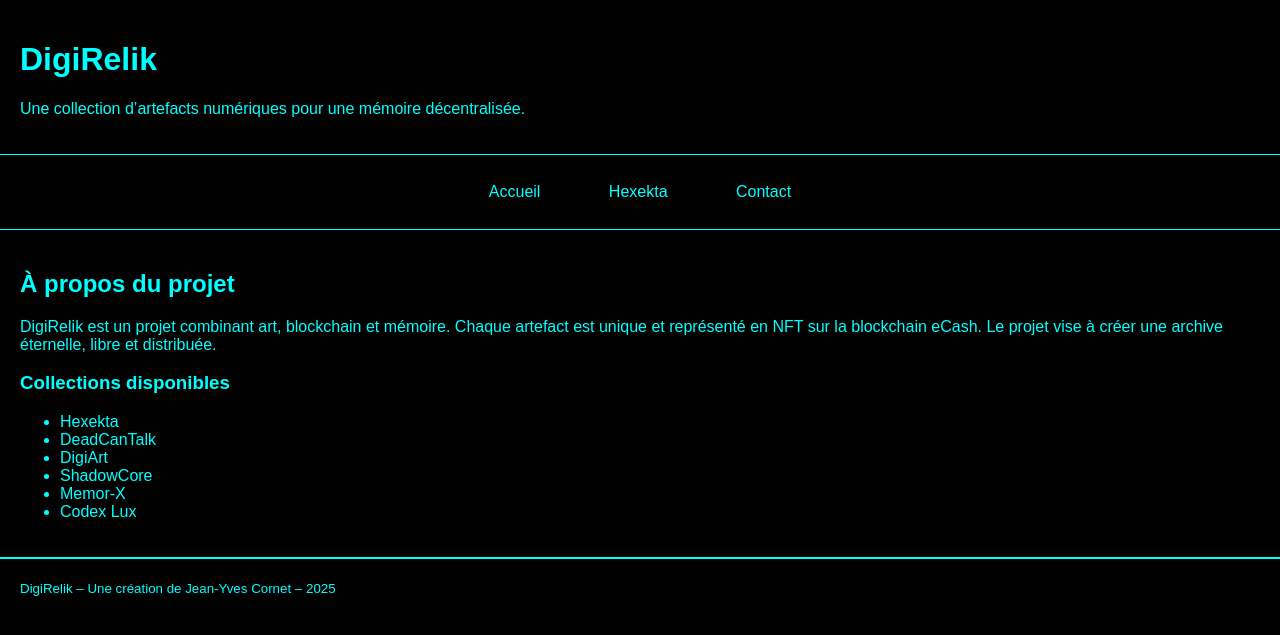
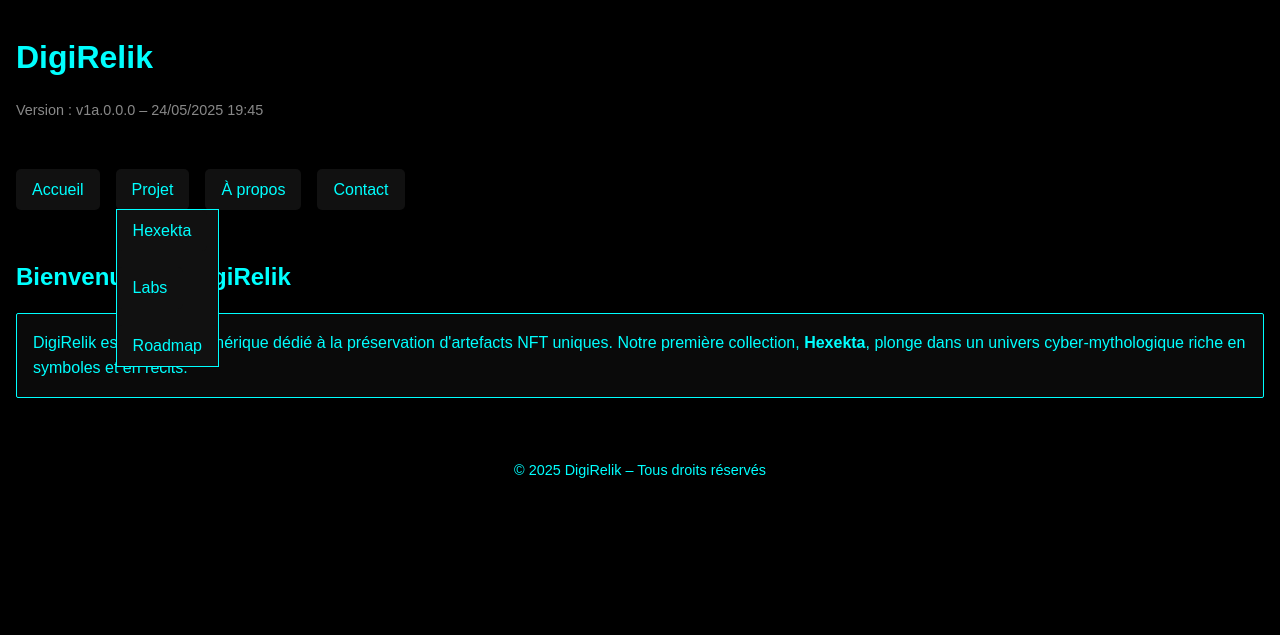
Before and after one commit to joyzed/DigiRelik, a PHP site: page /index.html in a window 1280 px wide. Shown: the top 635 px of the page. Run offline with PHP 8.4, Linux system fonts and the light colour scheme.

Commit message:
Add files via upload

```diff
--- a/index.html
+++ b/index.html
@@ -1,50 +1,69 @@
-<!-- index.html – v1.0.4.4 – 24/05/2025 18:15:00 – accueil DigiRelik -->
+<!-- index.html – v1a.0.0.0 – 24/05/2025 19:45:00 – Base DigiRelik intégrée dans ossature simplyv1 -->
 <!DOCTYPE html>
 <html lang="fr">
 <head>
-  <meta charset="UTF-8">
-  <title>DigiRelik – Artefacts Numériques</title>
-  <link rel="stylesheet" href="style.css">
-  <script src="script.js" defer></script>
+  <meta charset="UTF-8" />
+  <meta name="viewport" content="width=device-width, initial-scale=1.0" />
+  <title>DigiRelik – Accueil</title>
+  <link rel="stylesheet" href="style.css" />
+  <link rel="stylesheet" href="option.css" />
+  <script defer src="script.js"></script>
 </head>
 <body>
   <div id="hd">
     <h1>DigiRelik</h1>
-    <p>Une collection d’artefacts numériques pour une mémoire décentralisée.</p>
+    <p class="version">Version : v1a.0.0.0 – 24/05/2025 19:45</p>
   </div>
 
   <div id="mn">
     <nav class="menu">
       <ul>
-        <li><a href="#">Accueil</a></li>
-        <li><a href="#">Hexekta</a>
+        <li><a href="#" onclick="showSection('accueil')">Accueil</a></li>
+        <li>
+          <a href="#">Projet</a>
           <ul class="submenu">
-            <li><a href="#">Galerie</a></li>
-            <li><a href="#">Détail</a></li>
+            <li><a href="#" onclick="showSection('hexekta')">Hexekta</a></li>
+            <li><a href="#" onclick="showSection('labs')">Labs</a></li>
+            <li><a href="#" onclick="showSection('roadmap')">Roadmap</a></li>
           </ul>
         </li>
-        <li><a href="#">Contact</a></li>
+        <li><a href="#" onclick="showSection('apropos')">À propos</a></li>
+        <li><a href="#" onclick="showSection('contact')">Contact</a></li>
       </ul>
     </nav>
   </div>
 
   <div id="ct">
-    <h2>À propos du projet</h2>
-    <p>DigiRelik est un projet combinant art, blockchain et mémoire. Chaque artefact est unique et représenté en NFT sur la blockchain eCash. Le projet vise à créer une archive éternelle, libre et distribuée.</p>
-
-    <h3>Collections disponibles</h3>
-    <ul>
-      <li>Hexekta</li>
-      <li>DeadCanTalk</li>
-      <li>DigiArt</li>
-      <li>ShadowCore</li>
-      <li>Memor-X</li>
-      <li>Codex Lux</li>
-    </ul>
+    <section id="accueil" class="section active">
+      <h2>Bienvenue sur DigiRelik</h2>
+      <p>DigiRelik est un projet numérique dédié à la préservation d'artefacts NFT uniques. Notre première collection, <strong>Hexekta</strong>, plonge dans un univers cyber-mythologique riche en symboles et en récits.</p>
+    </section>
+    <section id="hexekta" class="section">
+      <h2>Hexekta</h2>
+      <p>La collection Hexekta présente des artefacts NFT qui encapsulent des fragments de mémoire numérique. Chaque objet est unique et lié à un pouvoir symbolique spécifique. Galerie disponible via la page <a href="hexekta.html">Hexekta</a>.</p>
+    </section>
+    <section id="labs" class="section">
+      <h2>Labs</h2>
+      <p>Découvrez nos futures collections NFT comme DeadCanTalk, DigiArt, ShadowCore, Memor-X et Codex Lux dans notre laboratoire créatif.</p>
+    </section>
+    <section id="roadmap" class="section">
+      <h2>Roadmap</h2>
+      <p>Notre feuille de route inclut le développement des outils de mint, l'intégration blockchain XEC/DGB, et l'expansion vers de nouveaux univers artistiques.</p>
+    </section>
+    <section id="apropos" class="section">
+      <h2>À propos</h2>
+      <p>DigiRelik est né de la volonté de fusionner art, mémoire et technologie. Chaque collection explore une thématique spécifique, dans un style visuel immersif et codé.</p>
+    </section>
+    <section id="contact" class="section">
+      <h2>Contact</h2>
+      <p>Pour toute question ou proposition de collaboration, contactez-nous à l’adresse suivante : contact@digirelik.org</p>
+    </section>
   </div>
 
   <div id="ft">
-    <small>DigiRelik – Une création de Jean-Yves Cornet – 2025</small>
+    <footer>
+      <p>&copy; 2025 DigiRelik – Tous droits réservés</p>
+    </footer>
   </div>
 </body>
 </html>
--- a/option.css
+++ b/option.css
@@ -1,209 +1,18 @@
-/* Bloc menu DigiRelik v1.0.1.2 */
-
-.menu {
-  margin: 1rem 0;
-}
-
-.menu-list {
-  list-style: none;
-  display: flex;
-  gap: 1rem;
-  padding: 0;
-  margin: 0;
-}
-
-.menu-list > li {
-  position: relative;
-}
-
-.menu-list a {
-  display: block;
-  padding: 0.4rem 0.9rem;
-  color: #00ffff;
-  text-decoration: none;
-  border-radius: 0.4rem;
-  transition: background 0.2s ease;
-}
-
-.menu-list a:hover {
-  background: rgba(0, 255, 255, 0.1);
-}
-
-.submenu {
-  display: none;
-  position: absolute;
-  top: 100%;
-  left: 0;
-  flex-direction: column;
-  background-color: #111;
-  border: 1px solid #00ffff;
-  border-radius: 0.5rem;
-  min-width: 160px;
-  z-index: 1000;
-  list-style: none;
-  padding: 0.3rem 0;
-}
-
-.menu-list li:hover > .submenu {
-  display: flex;
-}
-
-.submenu li a {
-  padding: 0.4rem 1rem;
-  white-space: nowrap;
-}
-
-/* option.css – v1.0.1.1 – CSS réorganisé et optimisé */
-
-
-
-
-
-
-
-
-
-
-
-
-
-
-
-
-
-.active {
-  font-weight: bold;
-  text-decoration: underline;
-}
-
-.label {
-  font-weight: bold;
+/* option.css – v1a.0.0.0 – 24/05/2025 19:45:00 – Styles complémentaires DigiRelik */
+body, p, h1, h2, h3, h4, h5, h6, li, a {
   color: #00ffff;
 }
-
-body, p, li, h1, h2, h3, h4, h5, h6, a {
-  color: #cccccc;
+.section {
+  display: none;
+  margin-top: 1em;
 }
-
-.section {
-  padding: 1.5rem;
-  max-width: 860px;
-  margin: 0 auto;
+.section.active {
+  display: block;
 }
-
-.section h2 {
-  margin-bottom: 1rem;
-  color: #00ffff;
+.section p {
+  border: 1px solid #00ffff;
+  border-radius: 2px;
+  padding: 1em;
+  margin-bottom: 1em;
+  background-color: #0a0a0a;
 }
-
-.section p {
-  margin: 0.5rem 0;
-  line-height: 1.6;
-}
-
-.section a {
-  color: #00ffff;
-  text-decoration: none;
-}
-
-.section a:hover {
-  text-decoration: underline;
-}
-
-.slogan {
-  font-style: italic;
-  color: #00ffff;
-  margin-top: 0.2rem;
-  margin-bottom: 1rem;
-}
-
-blockquote {
-  margin: 1rem 0;
-  padding: 1rem;
-  background-color: rgba(0, 255, 255, 0.03);
-  border-left: 4px solid #00ffff;
-  font-style: italic;
-  color: #aaffff;
-}
-
-/* Affichage artefacts */
-
-#artefact-list {
-  display: grid;
-  grid-template-columns: repeat(auto-fit, minmax(160px, 1fr));
-  gap: 1rem;
-  padding: 1rem;
-}
-
-.artefact-card {
-  background: rgba(0, 255, 255, 0.05);
-  border: 1px solid #00ffff;
-  border-radius: 12px;
-  padding: 0.5rem;
-  text-align: center;
-  transition: transform 0.2s ease;
-}
-
-.artefact-card img {
-  max-width: 100%;
-  height: auto;
-  border-radius: 8px;
-}
-
-.artefact-card h3 {
-  margin: 0.5rem 0 0.3rem;
-  color: #00ffff;
-}
-
-.artefact-card p {
-  font-size: 0.9rem;
-  margin: 0;
-  color: #aaa;
-}
-
-#artefact-detail {
-  max-width: 800px;
-  margin: 2rem auto;
-  background-color: rgba(0, 255, 255, 0.02);
-  border: 1px solid rgba(0, 255, 255, 0.1);
-  border-radius: 12px;
-  padding: 2rem 1.5rem;
-  box-shadow: 0 0 12px rgba(0, 255, 255, 0.05);
-  text-align: center;
-}
-
-#artefact-detail img {
-  max-width: 280px;
-  width: 100%;
-  height: auto;
-  margin: 1rem auto;
-  border-radius: 10px;
-  box-shadow: 0 0 6px rgba(0, 255, 255, 0.1);
-}
-
-#artefact-detail h2 {
-  margin-top: 0;
-  color: #00ffff;
-}
-
-#artefact-detail p {
-  margin: 0.75rem 0;
-  line-height: 1.5;
-}
-
-#artefact-detail .cta-link {
-  display: inline-block;
-  margin-top: 1rem;
-  padding: 0.6rem 1.2rem;
-  background-color: rgba(0, 255, 255, 0.1);
-  border: 1px solid #00ffff;
-  border-radius: 6px;
-  color: #00ffff;
-  text-decoration: none;
-  font-weight: bold;
-  transition: background 0.2s ease;
-}
-
-#artefact-detail .cta-link:hover {
-  background-color: rgba(0, 255, 255, 0.2);
-}
--- a/script.js
+++ b/script.js
@@ -1,2 +1,8 @@
-// script.js – v1.0.0 – 24/05/2025 17:00:00 – placeholder en attente d'intégration JS du zip
-console.log("SimplyV1 JS prêt.");
+// script.js – v1a.0.0.0 – 24/05/2025 19:45:00 – Script dynamique DigiRelik
+function showSection(id) {
+  document.querySelectorAll('.section').forEach(section => {
+    section.classList.remove('active');
+  });
+  const el = document.getElementById(id);
+  if (el) el.classList.add('active');
+}
--- a/style.css
+++ b/style.css
@@ -1,69 +1,65 @@
-/* style.css – v1.0.1 – 24/05/2025 17:12:00
-   changelog :
-   - ajout menu horizontal centré
-   - ajout sous-menu déroulant CSS-only pour "About"
-*/
-
+/* style.css – v1a.0.0.0 – 24/05/2025 19:45:00 – Style principal sombre DigiRelik v1a */
 body {
   margin: 0;
-  padding: 0;
   font-family: Arial, sans-serif;
   background-color: #000;
   color: #00ffff;
+  line-height: 1.6;
 }
-
+a {
+  color: #00ffff;
+  text-decoration: none;
+}
+a:hover {
+  text-decoration: underline;
+}
+h1, h2, h3, h4, h5, h6 {
+  color: #00ffff;
+  margin-top: 0.5em;
+  margin-bottom: 0.5em;
+}
 #hd, #mn, #ct, #ft {
-  padding: 20px;
-  border-bottom: 1px solid #00ffff;
+  padding: 1em;
 }
-
 #ft {
-  border-top: 1px solid #00ffff;
-  border-bottom: none;
+  text-align: center;
+  font-size: 0.9em;
+  color: #ccc;
 }
-
-/* Menu */
 .menu ul {
   list-style: none;
+  padding: 0;
   margin: 0;
-  padding: 0;
-  text-align: center;
+  display: flex;
+  gap: 1em;
+  flex-wrap: wrap;
 }
-
 .menu ul li {
-  display: inline-block;
   position: relative;
-  margin: 0 20px;
 }
-
 .menu ul li a {
-  text-decoration: none;
-  color: #00ffff;
-  padding: 8px 12px;
+  padding: 0.5em 1em;
   display: block;
-  transition: background-color 0.3s ease;
+  background-color: #111;
+  border-radius: 5px;
 }
-
-.menu ul li a:hover {
-  background-color: #004444;
+.menu ul li:hover > ul {
+  display: block;
 }
-
-/* Sous-menu */
 .submenu {
   display: none;
   position: absolute;
-  background-color: #001111;
-  min-width: 140px;
-  top: 100%;
+  top: 2.5em;
   left: 0;
-  z-index: 1000;
+  background-color: #111;
+  padding: 0.5em;
+  border: 1px solid #00ffff;
+  z-index: 999;
 }
-
 .submenu li {
-  display: block;
   margin: 0;
 }
-
-.menu ul li:hover .submenu {
-  display: block;
+.version {
+  font-size: 0.9em;
+  color: #888;
 }
```
Also changed, not shown: readme.txt.
